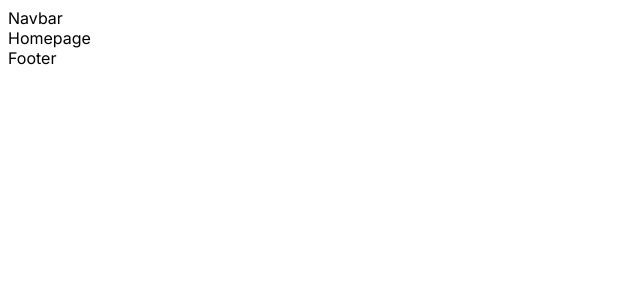
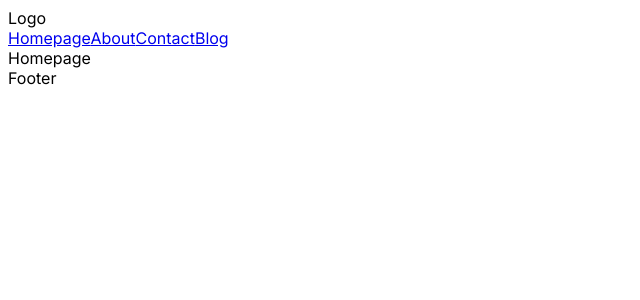
Before and after one commit to DavidPerelman/lama_blog, a Next.js app: page / in a window 1280 px wide. Shown: the top 300 px of the page, without its empty margins (0-640 px from the left). Built offline with nearby package versions, Linux system fonts and the light colour scheme.

Commit message:
components - Navbar.jsx - setup links

```diff
--- a/src/components/navbar/Navbar.jsx
+++ b/src/components/navbar/Navbar.jsx
@@ -1,5 +1,14 @@
+import Links from "./links/Links";
+
 const Navbar = () => {
-  return <div>Navbar</div>;
+  return (
+    <div>
+      <div>Logo</div>
+      <div>
+        <Links />
+      </div>
+    </div>
+  );
 };
 
 export default Navbar;
--- /dev/null
+++ b/src/components/navbar/links/Links.jsx
@@ -0,0 +1,21 @@
+import Link from "next/link";
+
+const Links = () => {
+  const links = [
+    { title: "Homepage", path: "/" },
+    { title: "About", path: "/about" },
+    { title: "Contact", path: "/contact" },
+    { title: "Blog", path: "/blog" },
+  ];
+  return (
+    <div>
+      {links.map((link) => (
+        <Link href={link.path} key={link.title}>
+          {link.title}
+        </Link>
+      ))}
+    </div>
+  );
+};
+
+export default Links;
```
